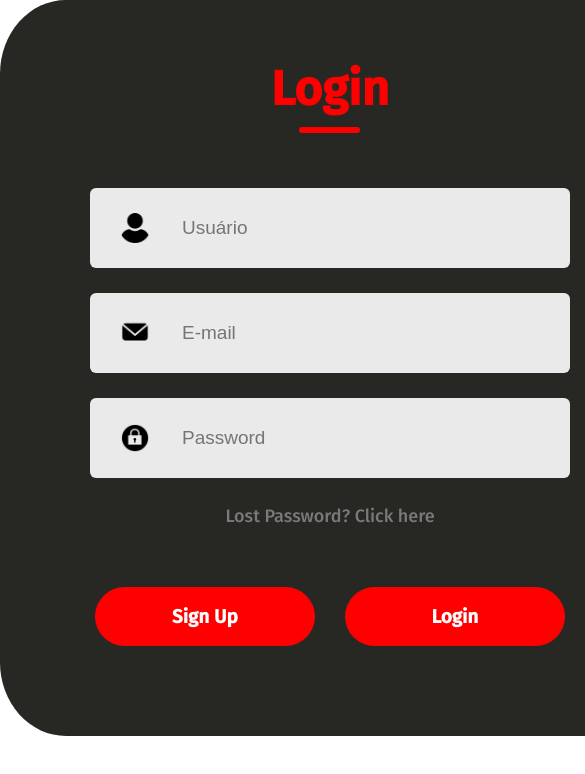
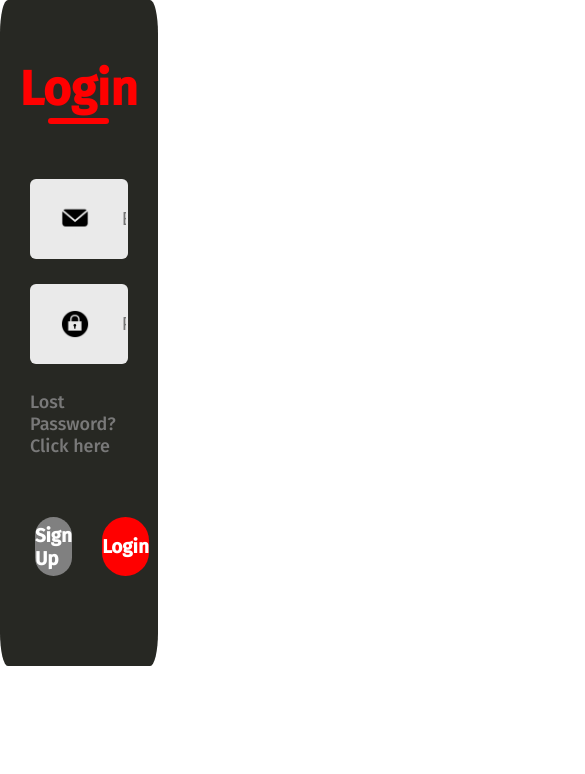
Before and after one commit to larissavmss/MAC0332-SnippetTool-Front, a React (Create React App) app: page /login in a window 390 px wide. Shown: the top 774 px of the page, 585 px wide, since content can reach past the window. Built offline with nearby package versions, Linux system fonts and the light colour scheme.

Commit message:
Making the login component responsive, and changing options when buttons pressed

```diff
--- a/src/components/Login/Login.js
+++ b/src/components/Login/Login.js
@@ -5,7 +5,8 @@ import {
     Header,
     Inputs,
     Input,
-    Submit,
+    SubmitSelected,
+    SubmitUnselected,
     UserIcon,
     EmailIcon,
     PasswordIcon,
@@ -43,6 +44,7 @@ const Login = () => {
     const handleClickLogin = (event) =>{
         setAction("Login")
     }
+
     return (
         <div className='container'>
             <LoginContainer>
@@ -51,6 +53,7 @@ const Login = () => {
                     <Underline></Underline>
                 </Header>
                 <Inputs>
+                    {action === 'SignUp' && (
                         <Input>
                             <UserIcon
                                 src={usuario_icon}
@@ -64,6 +67,7 @@ const Login = () => {
                                 onChange={handleUserNameChange}
                             />
                         </Input>
+                    )}
                     <Input>
                         <EmailIcon
                             src={email_icon}
@@ -93,12 +97,26 @@ const Login = () => {
                 </Inputs>
                 <ForgotPassaword>Lost Password? <span>Click here</span></ForgotPassaword>
                 <SubmitContainer>
-                    <Submit onClick={handleClickSignUp}>
+                    {action === 'SignUp' && (
+                        <SubmitSelected onClick={handleClickSignUp}>
                             Sign Up
-                    </Submit>
-                    <Submit onClick={handleClickLogin}>
+                        </SubmitSelected>
+                    )}
+                    {action === 'SignUp' && (
+                        <SubmitUnselected onClick={handleClickLogin}>
                             Login
-                    </Submit>
+                        </SubmitUnselected>
+                    )}
+                    {action === 'Login' && (
+                        <SubmitUnselected onClick={handleClickSignUp}>
+                            Sign Up
+                        </SubmitUnselected>
+                    )}
+                    {action === 'Login' && (
+                        <SubmitSelected onClick={handleClickLogin}>
+                            Login
+                        </SubmitSelected>
+                    )}
                 </SubmitContainer>
             </LoginContainer>
         </div>
--- a/src/components/Login/styles.js
+++ b/src/components/Login/styles.js
@@ -8,14 +8,14 @@ export const LoginContainer = styled.div`
     flex-direction: column;
     align-items: center;
     padding: 30px;
-    border-radius: 10%;
-    width: 600px;
+    border-radius: 5%;
+    width: 25%;
 `
 export const Header = styled.div`
     display: flex;
     flex-direction: column;
     align-items: center;
-    gap: 9px;
+    gap: 10%;
     margin-top: 30px;
 `
 export const Text = styled.div`
@@ -39,7 +39,7 @@ export const Input = styled.div`
     display:flex;
     align-items: center;
     margin: auto;
-    width: 480px;
+    width: 100%;
     height: 80px;
     background: #eaeaea;
     border-radius: 6px;
@@ -55,7 +55,7 @@ export const PasswordIcon = styled.img`
 `
 export const InsideInput = styled.input`
     height: 50px;
-    width: 400px;
+    width: 200%;
     background: transparent;
     border: none;
     outline: none;
@@ -69,14 +69,15 @@ export const ForgotPassaword = styled.div`
 `
 export const SubmitContainer = styled.div`
     display: flex;
+    width: 90%;
     gap: 30px;
     margin: 60px auto;
 `
-export const Submit = styled.div`
+export const SubmitSelected = styled.div`
     display: flex;
     justify-content: center;
     align-items: center;
-    width: 220px;
+    width: 70%;
     height: 59px;
     color: #fff;
     background: red;
@@ -85,3 +86,16 @@ export const Submit = styled.div`
     font-weight: 700;
     cursor: pointer;
 `
+export const SubmitUnselected = styled.div`
+    display: flex;
+    justify-content: center;
+    align-items: center;
+    width: 70%;
+    height: 59px;
+    color: #fff;
+    background: grey;
+    border-radius: 50px;
+    font-size: 19px;
+    font-weight: 700;
+    cursor: pointer;
+`
```
Lines whose indentation alone changed are shown as unchanged.
